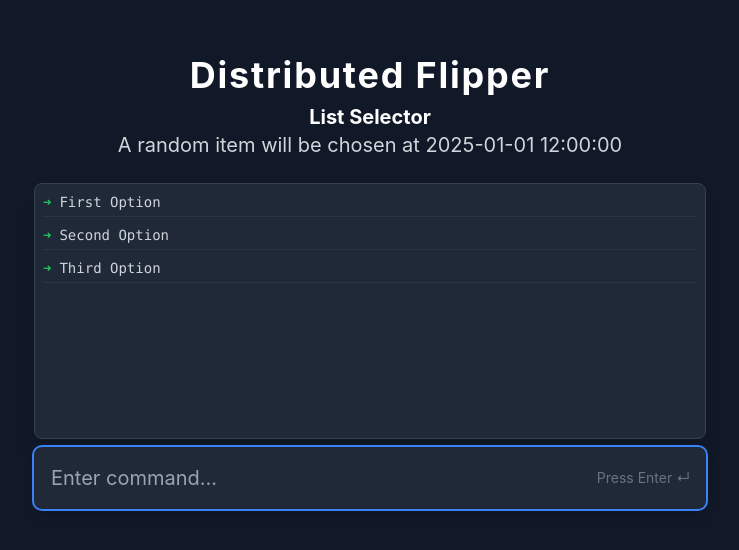
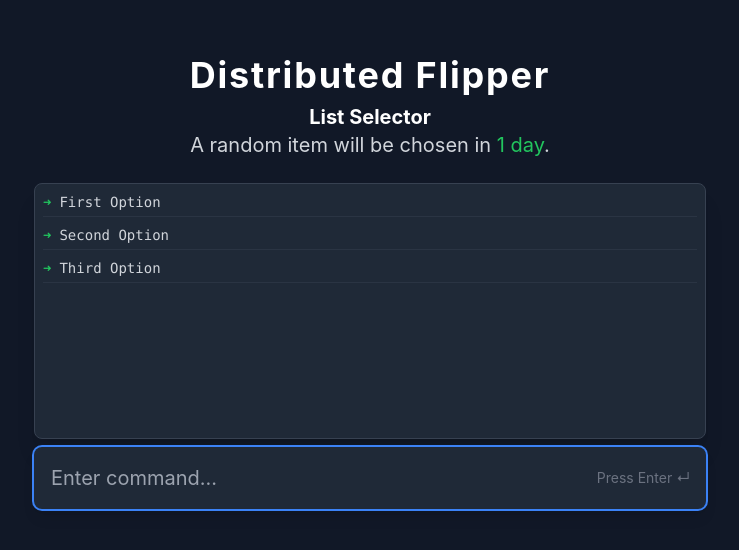
Before and after one commit to natepisarski/distributed-flip, a React (Create React App) app: page / in a window 1280 px wide. Shown: the part 118-668 px from the top of the page, without its empty margins (270-1009 px from the left). Built offline with nearby package versions, Linux system fonts and the light colour scheme.

Commit message:
Gets some date+time stuff working

```diff
--- a/package.json
+++ b/package.json
@@ -11,6 +11,7 @@
     "@types/node": "^16.18.126",
     "@types/react": "^19.2.7",
     "@types/react-dom": "^19.2.3",
+    "date-fns": "^4.1.0",
     "react": "^19.2.1",
     "react-dom": "^19.2.1",
     "react-scripts": "5.0.1",
--- a/src/App.tsx
+++ b/src/App.tsx
@@ -2,6 +2,7 @@ import React, {useState, useEffect, useRef} from 'react';
 import logo from './logo.svg';
 import './App.css';
 import {List} from "./components/List";
+import { formatDistance } from "date-fns";
 
 interface CandidateItem {
     uuid: string;
@@ -33,7 +34,14 @@ const App = () => {
         listEndRef.current?.scrollIntoView({behavior: "smooth"});
     }, [logs]);
 
+    const targetUtcDatetime = '2025-12-10T11:31:00Z';
     const date = '2025-01-01 12:00:00';
+
+    const targetDatetimeTooltip = new Date(targetUtcDatetime).toLocaleString();
+    const targetDatetimeDisplayText = formatDistance(targetUtcDatetime, new Date());
+
+    // const targetDatetimeTooltip = 'a';
+    // const targetDatetimeDisplayText = 'b';
 
     return (
         // 1. OUTER CONTAINER: Takes up full viewport height (h-screen)
@@ -51,7 +59,9 @@ const App = () => {
                             <p className={'text-white font-bold text-xl'}>List Selector</p>
                         </div>
                         <div className={'flex flex-row text-gray-300 text-xl'}>
-                            <p>A random item will be chosen at {date}</p>
+                            <span>
+                                A random item will be chosen in <span className={'text-green-500 cursor-pointer hover:text-green-600'} title={targetDatetimeTooltip}>{targetDatetimeDisplayText}</span>.
+                            </span>
                         </div>
                     </div>
                 </div>
```
Also changed, not shown: 1 other file (tests, documents, lock files or other folders).
